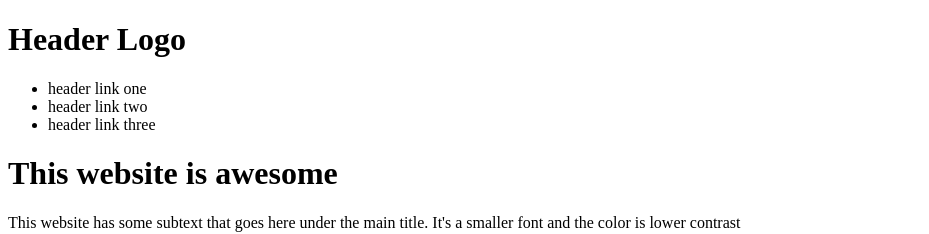
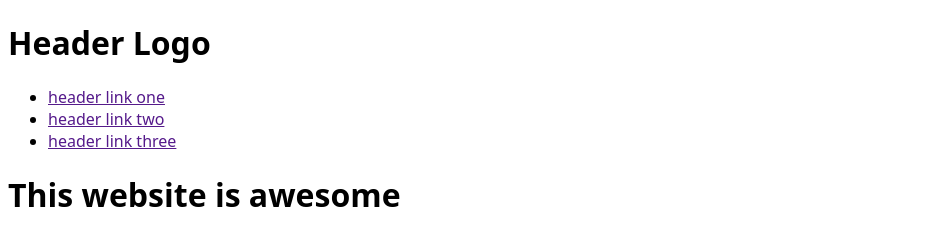
Before and after one commit to MclPio/landing-page, a plain HTML site: page index.html in a window 1280 px wide. Shown: the top 234 px of the page, without its empty margins (0-929 px from the left). Drawn offline with Linux system fonts and the light colour scheme.

Commit message:
add custom font, add a element for header links

```diff
--- a/index.html
+++ b/index.html
@@ -4,14 +4,15 @@
     <meta charset="UTF-8">
     <meta http-equiv="X-UA-Compatible" content="IE=edge">
     <meta name="viewport" content="width=device-width, initial-scale=1.0">
+    <link rel="stylesheet" href="style.css">
     <title>landing page</title>
 </head>
 <body>
     <h1>Header Logo</h1>
     <ul>
-        <li>header link one</li>
-        <li>header link two</li>
-        <li>header link three</li>
+        <li><a href="">header link one</a></li>
+        <li><a href="">header link two</a></li>
+        <li><a href="">header link three</a></li>
     </ul>
     <h1>This website is awesome</h1>
     <p>This website has some subtext that goes here under the main title. It's a smaller font and the color is lower contrast</p>
--- a/style.css
+++ b/style.css
@@ -0,0 +1,3 @@
+body {
+    font-family: system-ui, -apple-system, BlinkMacSystemFont, 'Segoe UI', Roboto, Oxygen, Ubuntu, Cantarell, 'Open Sans', 'Helvetica Neue', sans-serif
+}
```
